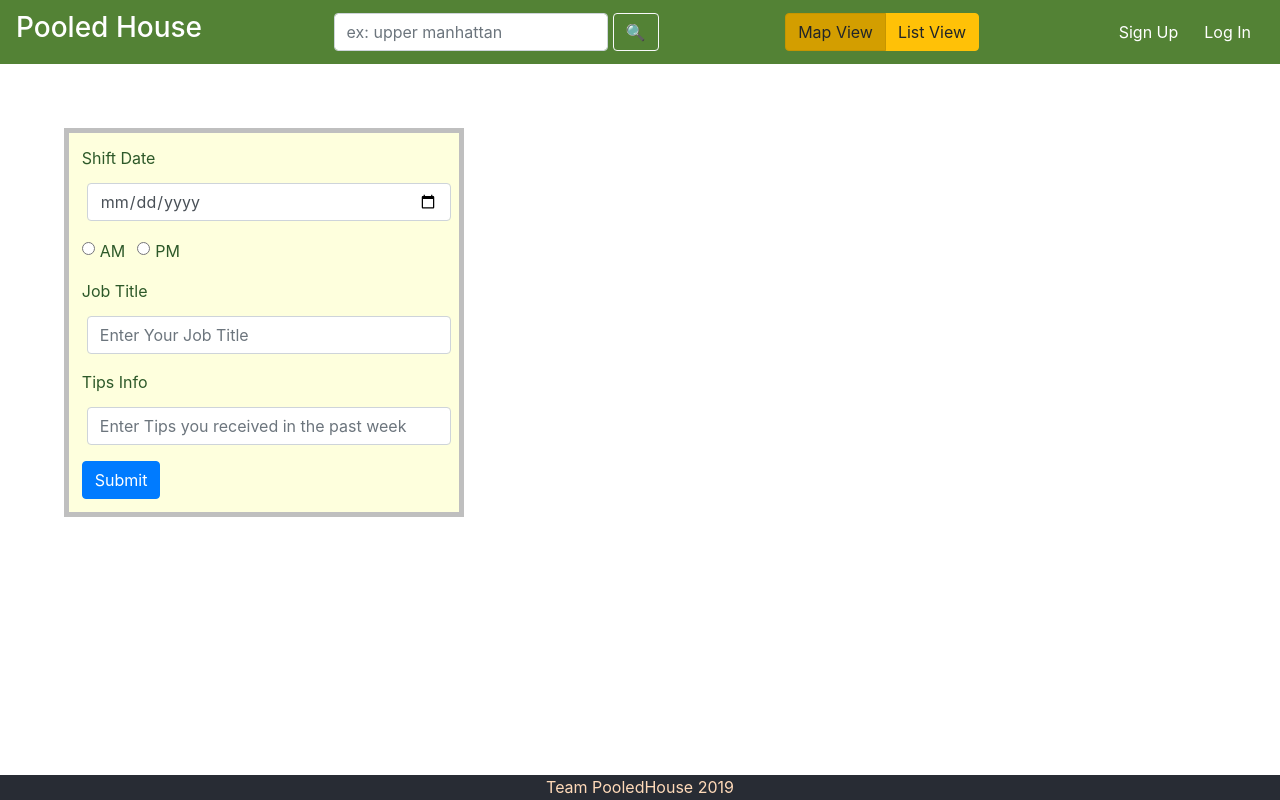
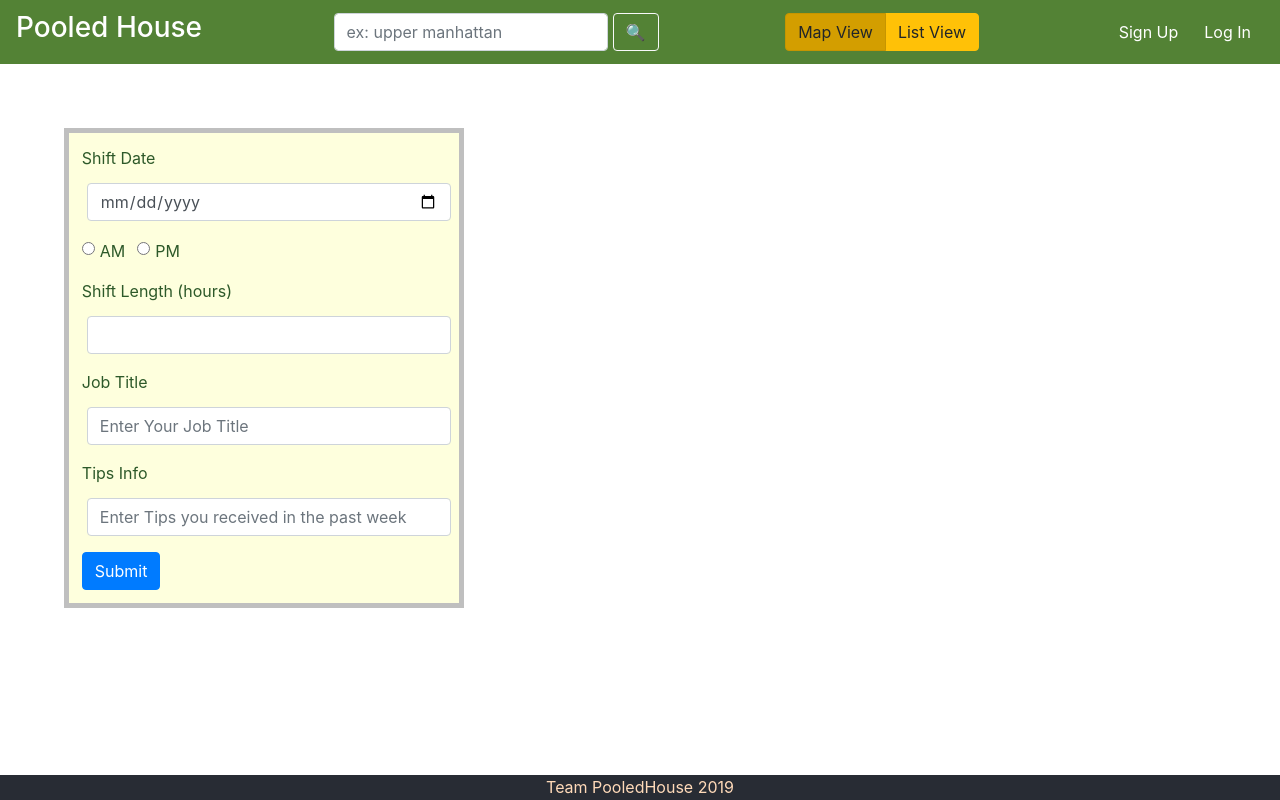
Before and after one commit to FarhanHyder/PooledHouse, a React (Create React App) app in the folder front-end/: page / in a window 1280 px wide. Built offline with nearby package versions, Linux system fonts and the light colour scheme.

Commit message:
addtl form boxes...

```diff
--- a/front-end/src/TipInfo/TipInfo.js
+++ b/front-end/src/TipInfo/TipInfo.js
@@ -16,6 +16,12 @@ const TipInfo = (props) => {
             <Form.Group controlId="shiftAP">
                     <Form.Check inline label='AM' type='radio' name='rad' id='radio-AM' />
                     <Form.Check inline label='PM' type='radio' name='rad' id='radio-PM' />
+            </Form.Group>
+            <Form.Group>
+                <Form.Label>Shift Length (hours)</Form.Label>
+                <Form.Control
+                    type='number'
+                />
             </Form.Group>
             <Form.Group>
                     <Form.Label>Job Title</Form.Label>
```
